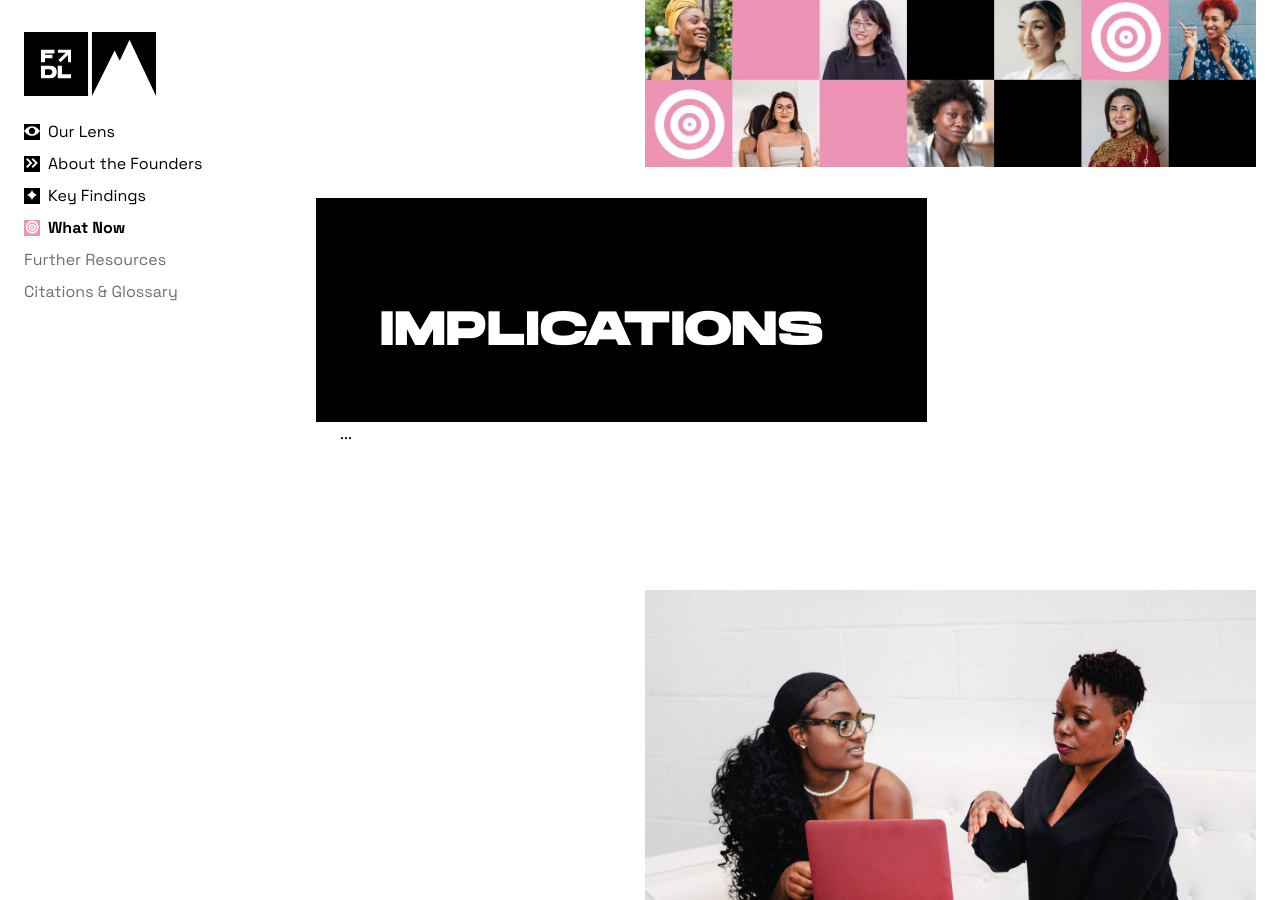
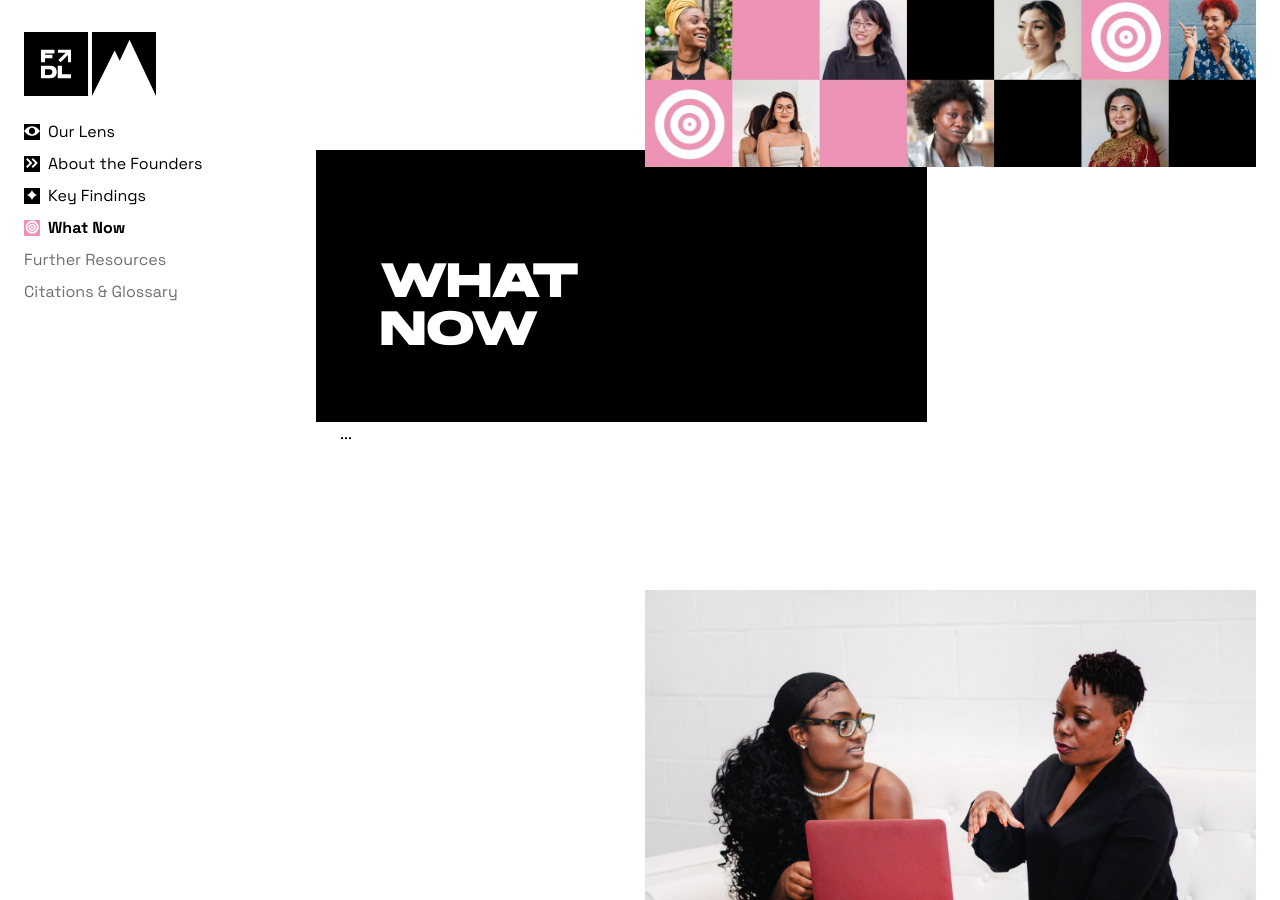
Before and after one commit to Founderland/Report, a Jekyll site: the page built from index.html, in a window 1280 px wide and 900 px high, scrolled down 18164 px. Built offline with Jekyll 4.4.1, drawn with Linux system fonts in a browser that asks for light colours.

Commit message:
section 4 title edit

```diff
--- a/_includes/section-4.html
+++ b/_includes/section-4.html
@@ -6,7 +6,7 @@
 <div class="section-head">
     <img src="assets/images/Section-4-min.webp" alt="A Photo Grid of Women of Color.">
     <div class="title-card">
-        <h1 class="mb-0">Implications</h1>
+        <h1 class="mb-0">What<br>Now</h1>
     </div>
 </div>
 
```
